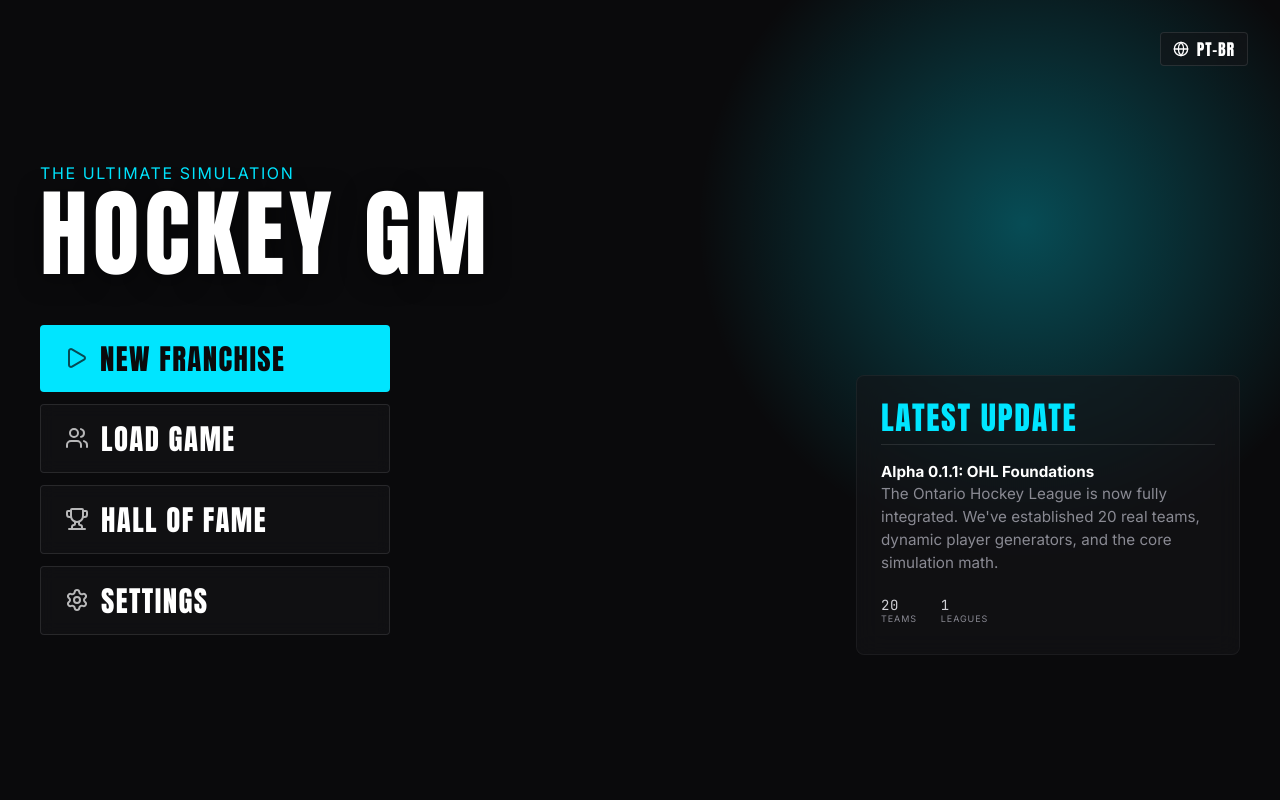
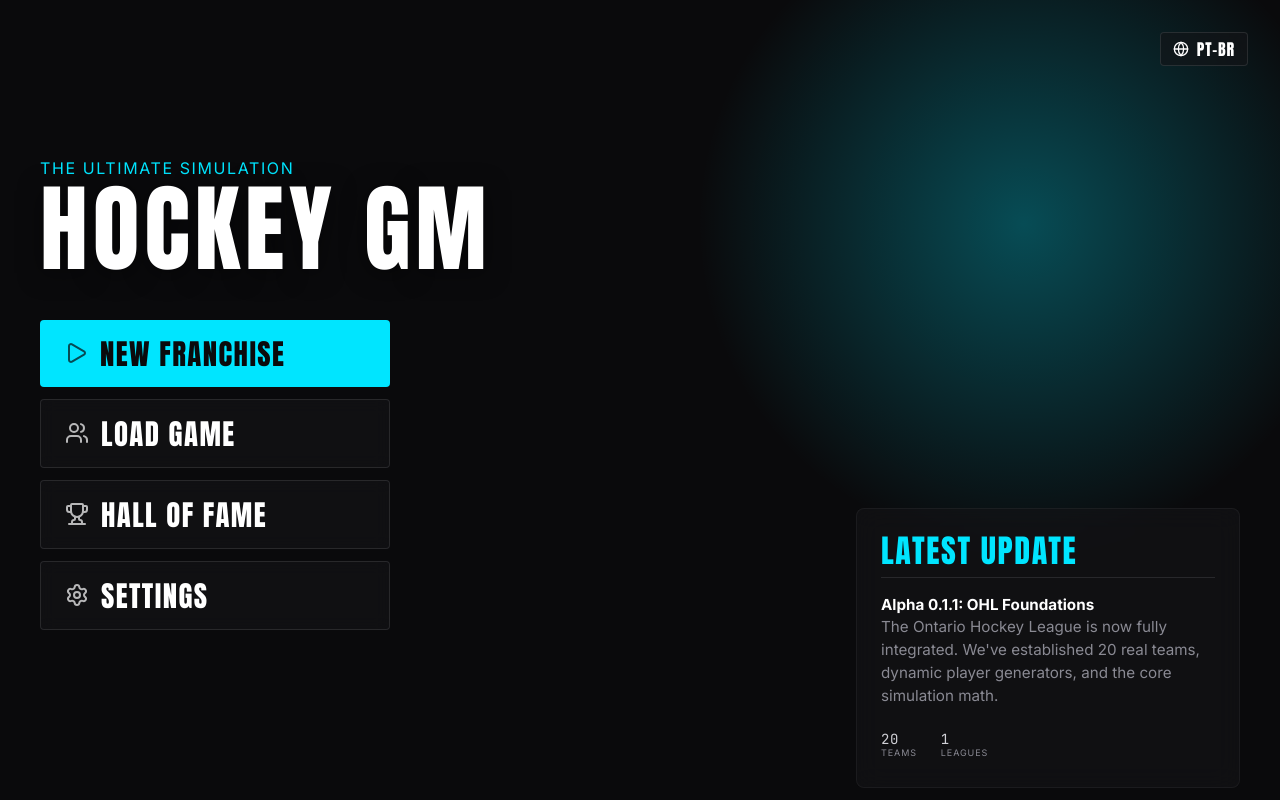
Before and after one commit to teixeiralucs/hockey-gm, a React (Vite) app: page / in a window 1280 px wide. Built offline with nearby package versions, Linux system fonts and the light colour scheme; a web font is replaced by a local one.

Commit message:
style: fix vertical shift between MainMenu and SelectLeague by using fixed top padding

```diff
--- a/src/features/main-menu/MainMenu.css
+++ b/src/features/main-menu/MainMenu.css
@@ -2,8 +2,7 @@
   min-height: 100vh;
   position: relative;
   display: flex;
-  align-items: center;
-  padding: var(--space-8);
+  padding: 20vh var(--space-8) var(--space-8) var(--space-8);
   overflow: hidden;
 }
 
```
Also changed, not shown: cores.txt.
